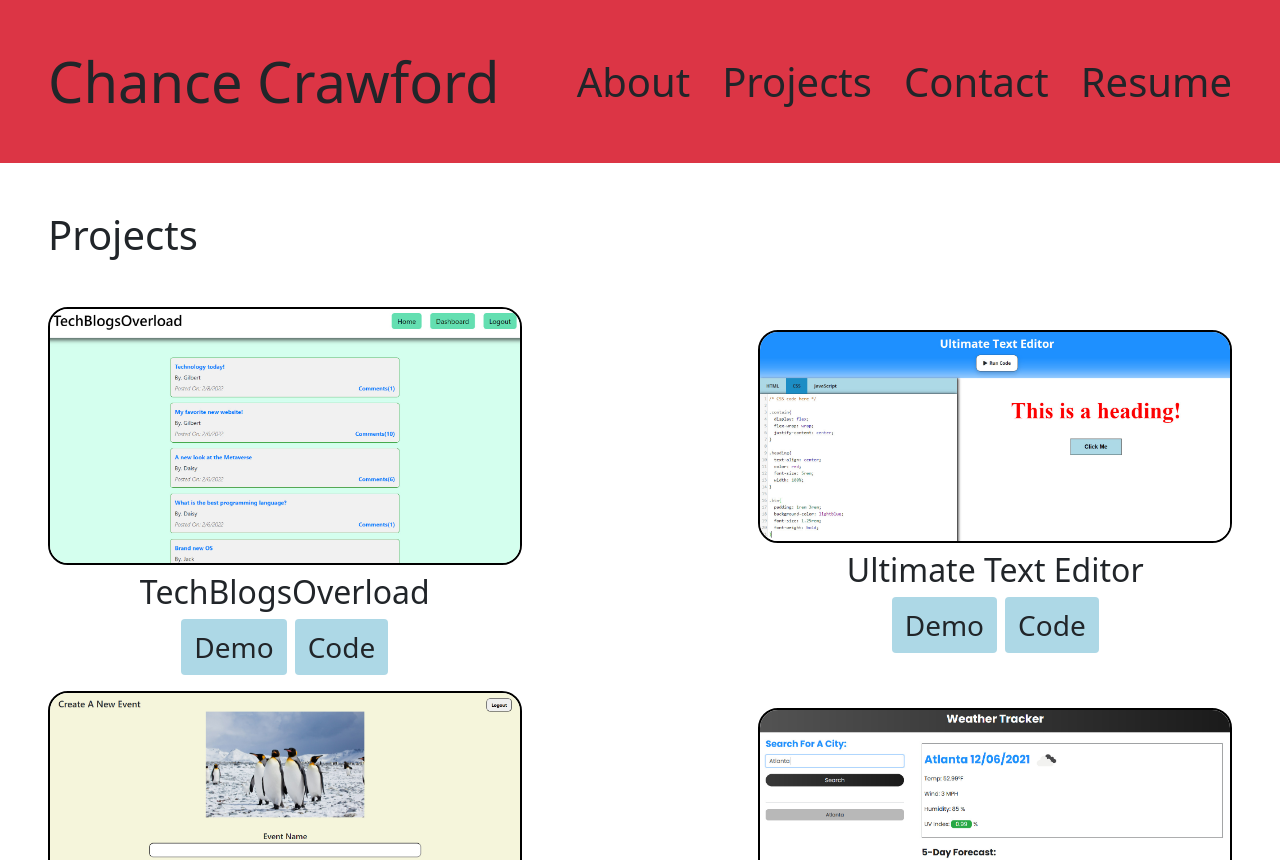
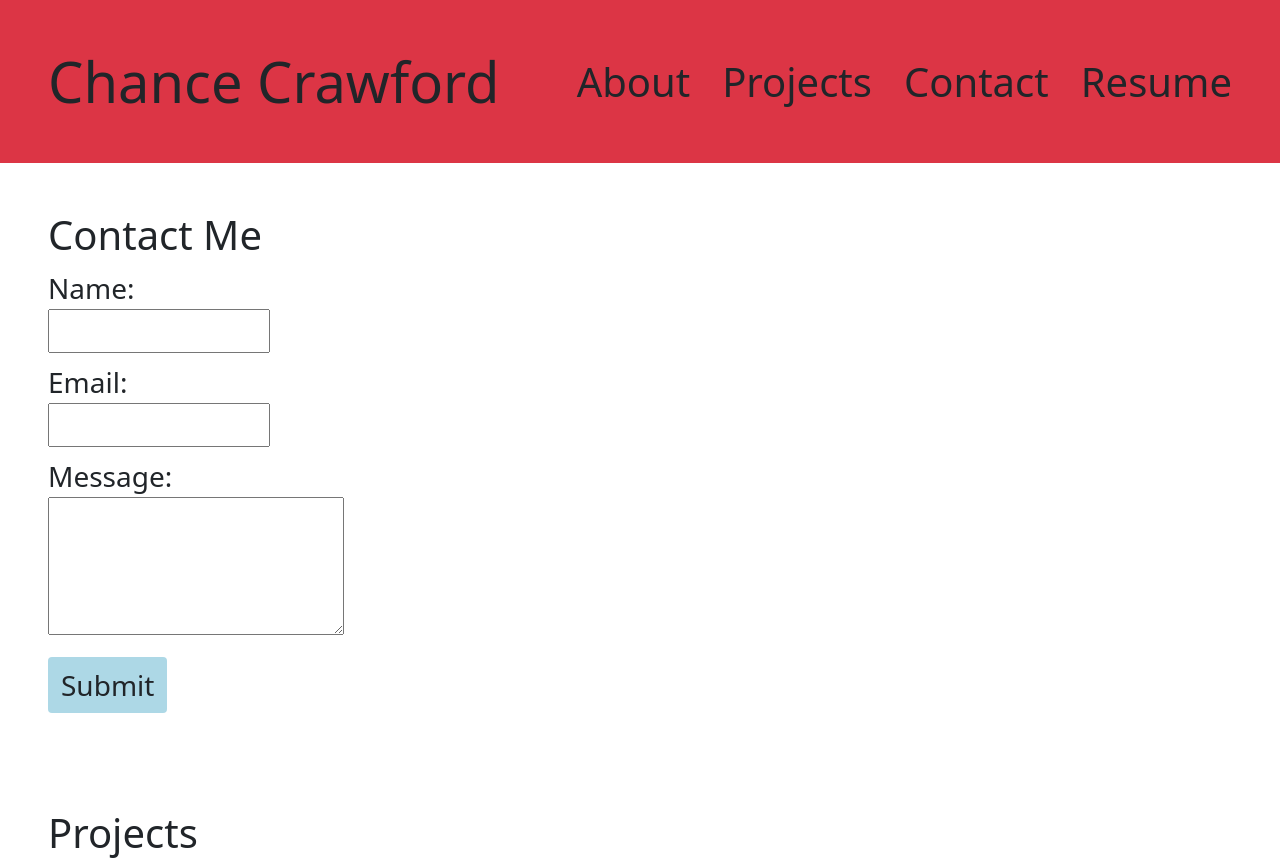
Before and after one commit to Chance-Crawford/React-Portfolio, a React (Create React App) app: page / in a window 1280 px wide. Shown: the top 860 px of the page. Built offline with nearby package versions, Linux system fonts and the light colour scheme.

Commit message:
created contact form

```diff
--- a/src/App.js
+++ b/src/App.js
@@ -7,6 +7,7 @@ import Header from './components/Header';
 import About from './components/About';
 import Footer from './components/Footer';
 import Portfolio from './components/Portfolio';
+import Contact from './components/Contact';
 
 
 function App() {
@@ -14,6 +15,7 @@ function App() {
     <div className='full-screen'>
       <Header></Header>
       <main>
+        <Contact></Contact>
         <Portfolio></Portfolio>
         <About></About>
       </main>
--- /dev/null
+++ b/src/components/Contact/index.js
@@ -0,0 +1,97 @@
+import React, { useState } from 'react';
+
+function Contact(){
+
+    const [formState, setFormState] = useState({ name: '', email: '', message: '' });
+    const { name, email, message } = formState
+
+    // check this state to see if there is currently an error with
+    // input validation.
+    const [error, setError] = useState('');
+
+
+    // validates the email
+    function validateEmail(email) {
+        var re = /^(([^<>()[\]\\.,;:\s@"]+(\.[^<>()[\]\\.,;:\s@"]+)*)|(".+"))@((\[[0-9]{1,3}\.[0-9]{1,3}\.[0-9]{1,3}\.[0-9]{1,3}\])|(([a-zA-Z\-0-9]+\.)+[a-zA-Z]{2,}))$/;
+        return re.test(String(email).toLowerCase());
+    }
+
+    // syncs the user input to the state whenever the input is valid
+    function handleChange(e){
+        if(e.target.name === 'email'){
+            const isValid = validateEmail(e.target.value);
+
+            if (!isValid) {
+                setError('Your email is invalid.');
+            } else {
+                setError('');
+            }
+        }
+        else{
+            // if any of the other input fields are empty
+            if (!e.target.value.length) {
+                setError(`${e.target.name} is required.`);
+            } else {
+                // this would usually not be the best solution because the error
+                // state can get reset even if other validation like the email
+                // is invalid. However for a portfolio contact me, this is alright.
+                setError('');
+            }
+        }
+
+        if(!error){
+            // the handleChange function is only called when a user clicks off
+            // of an input element. This gets the name of the input field
+            // and then finds the property in the state, and resets the value
+            // to the current value of the input field.
+            setFormState({ ...formState, [e.target.name]: e.target.value });
+        }
+
+    }
+
+    console.log(formState);
+
+    function handleSubmit(e){
+        e.preventDefault();
+        console.log(formState);
+    }
+
+    return(
+        <section className="p-5 w-100">
+            <div>
+                <h2 className="sub-font">Contact Me</h2>
+                <form id="contact" className="w-25" onSubmit={handleSubmit}>
+                    <div className=" d-flex flex-wrap w-100">
+                        <div className="w-100">
+                            <label htmlFor="name" className="w-100 text m-0">Name:</label>
+                            {/* onBlur triggers whenever user clicks off of input field and
+                            it loses focus */}
+                            <input defaultValue={name} onBlur={handleChange} type="text" name="name" className="w-75 p-2"/>
+                        </div>
+                        <div className="w-100">
+                            <label htmlFor="email" className="w-100 text m-0 mt-2">Email:</label>
+                            <input type="email" defaultValue={email} onBlur={handleChange} name="email" className="w-75 p-2"/>
+                        </div>
+                        <div className="w-100">
+                            <label htmlFor="message" className="w-100 text m-0 mt-2">Message:</label>
+                            <textarea type="text" defaultValue={message} onBlur={handleChange} rows="5" name="message" className="w-100 p-2"/>
+                        </div>
+                        {/* if error state is truthy, show error message */}
+                        {error && (
+                            <div className='w-100'>
+                                <p className="text m-0 w-100">{error}</p>
+                            </div>
+                        )}
+                        <div className=''>
+                            <button type="submit" className="btn text project-btn m-0 mt-3">Submit</button>
+                        </div>
+
+                    </div>
+
+                </form>
+            </div>
+        </section>
+    );
+}
+
+export default Contact;
```
Also changed, not shown: src/assets/css/style.css (line endings or trailing spaces).
